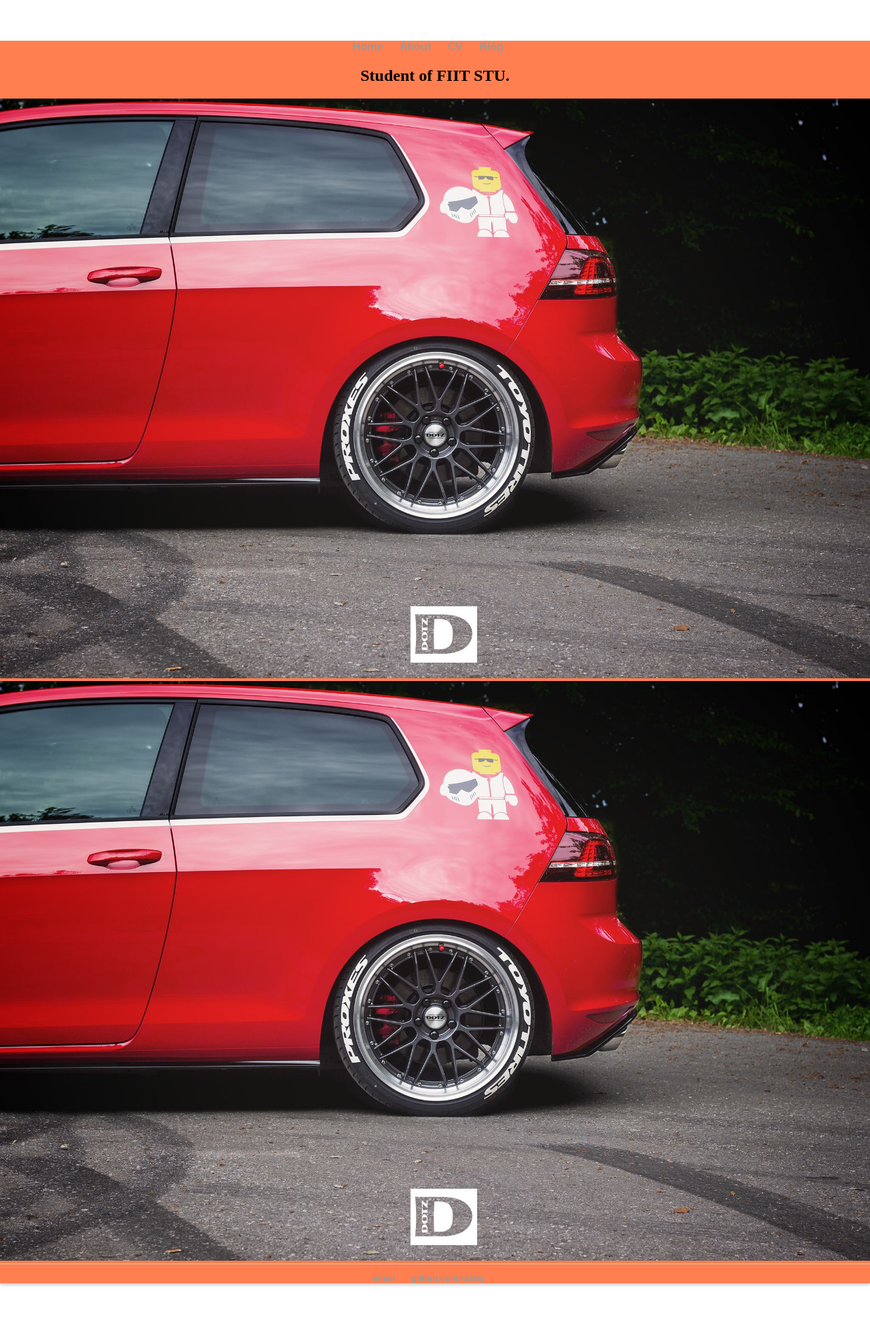
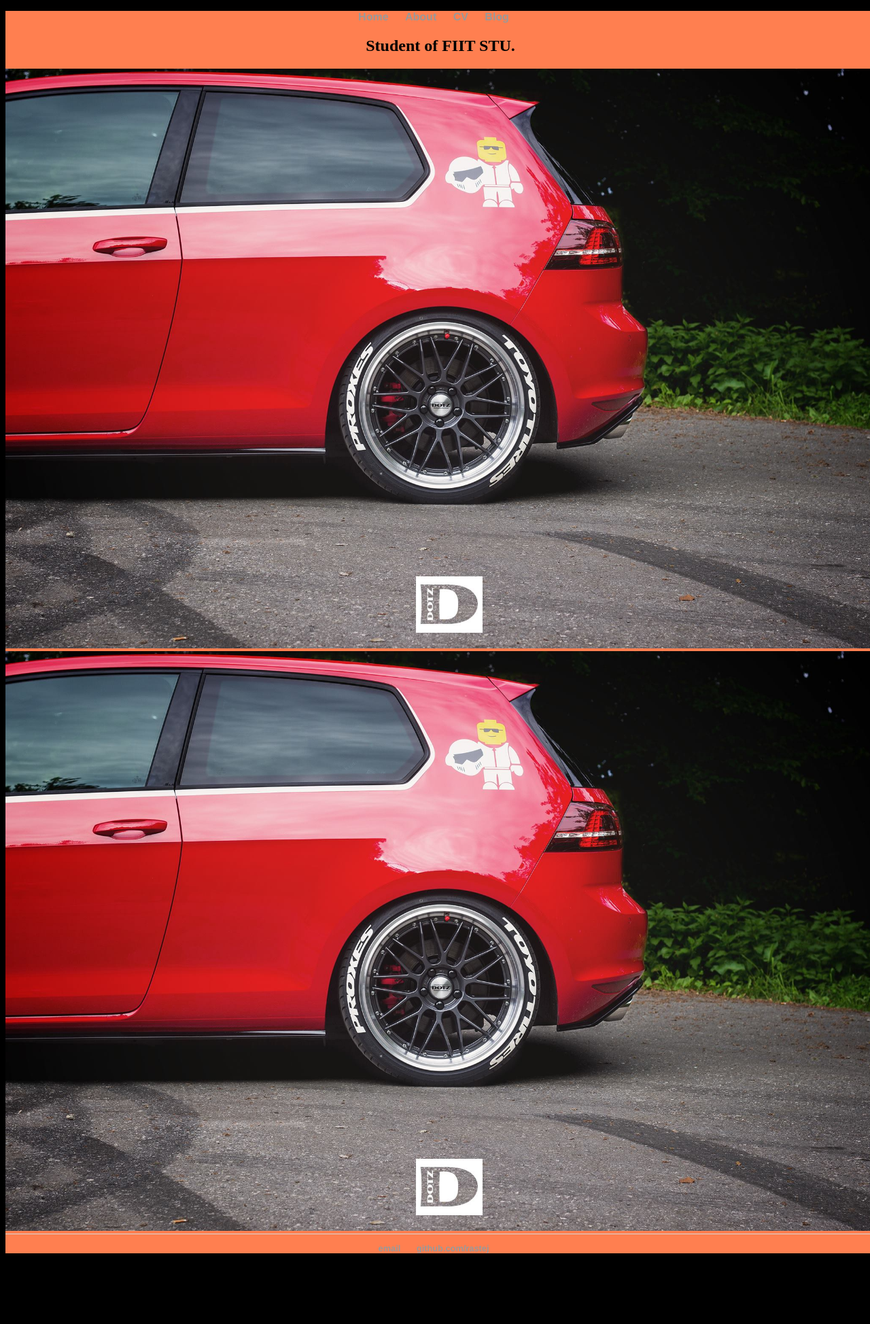
Before and after one commit to rastej/rastej.github.io, a Jekyll site: the page built from about/index.html, in a window 1280 px wide. Shown: the whole page at 68% size. Built offline with Jekyll 4.4.1, drawn with Linux system fonts in a browser that asks for light colours; after the commit the page ends 1857 px from its top, so only the background shows below that.

Commit message:
Update second.css

```diff
--- a/css/second.css
+++ b/css/second.css
@@ -1,7 +1,7 @@
 body {
-    margin: 60px auto;
+   /* margin: 60px auto;*/
     width: 100%;
-/*    background-color: black;*/
+   background-color: black;
 }
 .site-header {
 /*  position: fixed;*/
```
